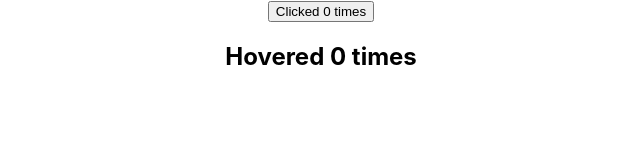
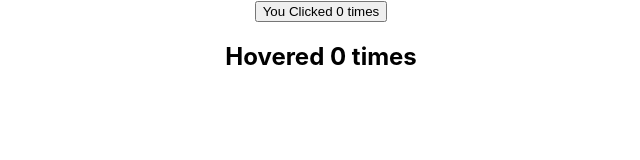
Before and after one commit to Monjo26/react-beginner, a React (Create React App) app: page / in a window 1280 px wide. Shown: the top 160 px of the page, without its empty margins (319-959 px from the left). Built offline with nearby package versions, Linux system fonts and the light colour scheme.

Commit message:
Higher order components part 3

```diff
--- a/src/App.js
+++ b/src/App.js
@@ -63,7 +63,7 @@ function App() {
         <Hero heroName="Joker" />
       </ErrorBoundary> */}
 
-      <ClickCounter />
+      <ClickCounter name="You" />
       <HoverCounter />
     </div>
   );
--- a/src/components/ClickCounter.js
+++ b/src/components/ClickCounter.js
@@ -3,8 +3,12 @@ import WithCounter from "./WithCounter";
 class ClickCounter extends Component {
   render() {
     const { count, incrementCount } = this.props;
-    return <button onClick={incrementCount}>Clicked {count} times</button>;
+    return (
+      <button onClick={incrementCount}>
+        {this.props.name} Clicked {count} times
+      </button>
+    );
   }
 }
 
-export default WithCounter(ClickCounter);
+export default WithCounter(ClickCounter, 1);
--- a/src/components/HoverCounter.js
+++ b/src/components/HoverCounter.js
@@ -12,4 +12,4 @@ class HoverCounter extends Component {
   }
 }
 
-export default WithCounter(HoverCounter);
+export default WithCounter(HoverCounter, 1);
--- a/src/components/WithCounter.js
+++ b/src/components/WithCounter.js
@@ -1,6 +1,6 @@
 import React, { Component } from "react";
 
-const UpdatedComponent = (WrappedComponent) => {
+const UpdatedComponent = (WrappedComponent, incrementNo) => {
   class WithCounter extends Component {
     constructor(props) {
       super(props);
@@ -12,15 +12,17 @@ const UpdatedComponent = (WrappedComponent) => {
 
     incrementCount = () => {
       this.setState((prevState) => {
-        return { count: prevState.count + 1 };
+        return { count: prevState.count + incrementNo };
       });
     };
 
     render() {
+      console.log(this.props.name);
       return (
         <WrappedComponent
           count={this.state.count}
           incrementCount={this.incrementCount}
+          {...this.props}
         />
       );
     }
```
